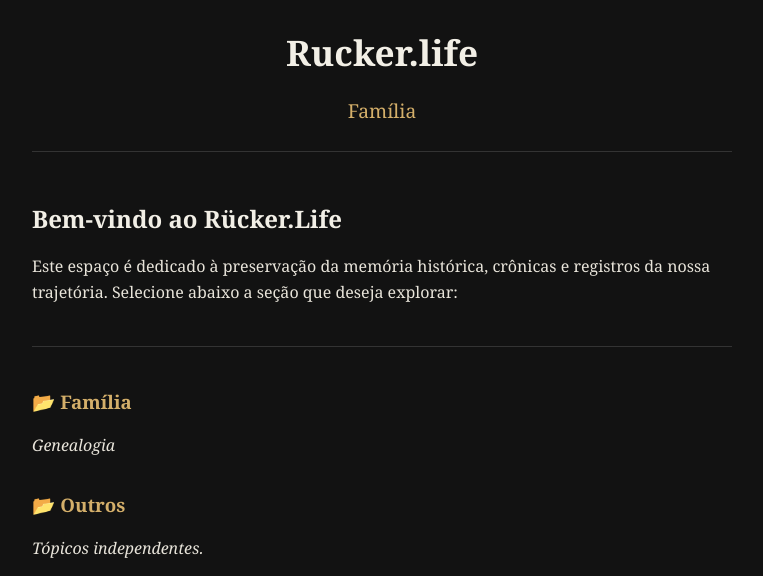
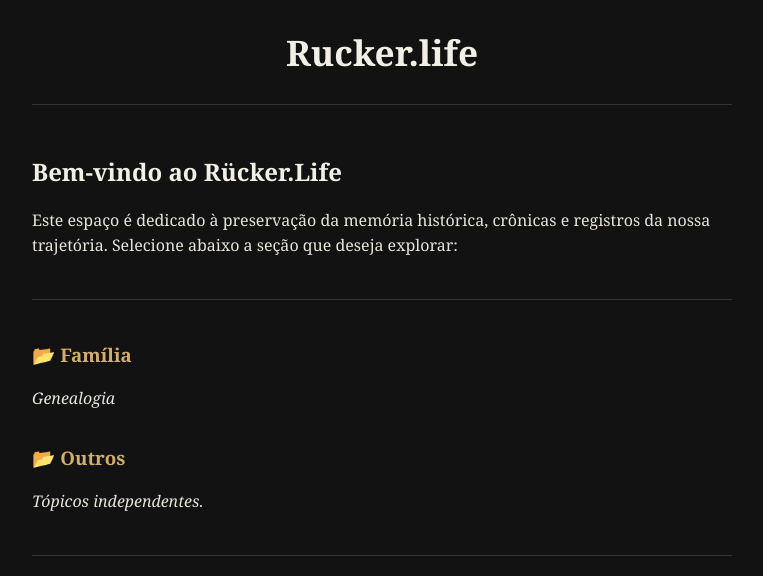
Before and after one commit to frucker-muss/frucker-muss.github.io, a Jekyll site: the page built from index.md, in a window 1280 px wide, cut to the strip 0-576 px from the top of the page. Shown: the whole strip, without its empty margins (258-1021 px from the left). Built offline with Jekyll 4.4.1, drawn with Linux system fonts in a browser that asks for light colours.

Commit message:
Update default.html

```diff
--- a/_layouts/default.html
+++ b/_layouts/default.html
@@ -9,9 +9,6 @@
 <body>
   <header class="site-header">
     <a href="{{ '/' | relative_url }}" class="site-header-title">Rucker.life</a>
-    <nav class="site-header-nav">
-      <a href="{{ '/familia/' | relative_url }}">Família</a>
-    </nav>
   </header>
 
   <main class="page-content">
```
